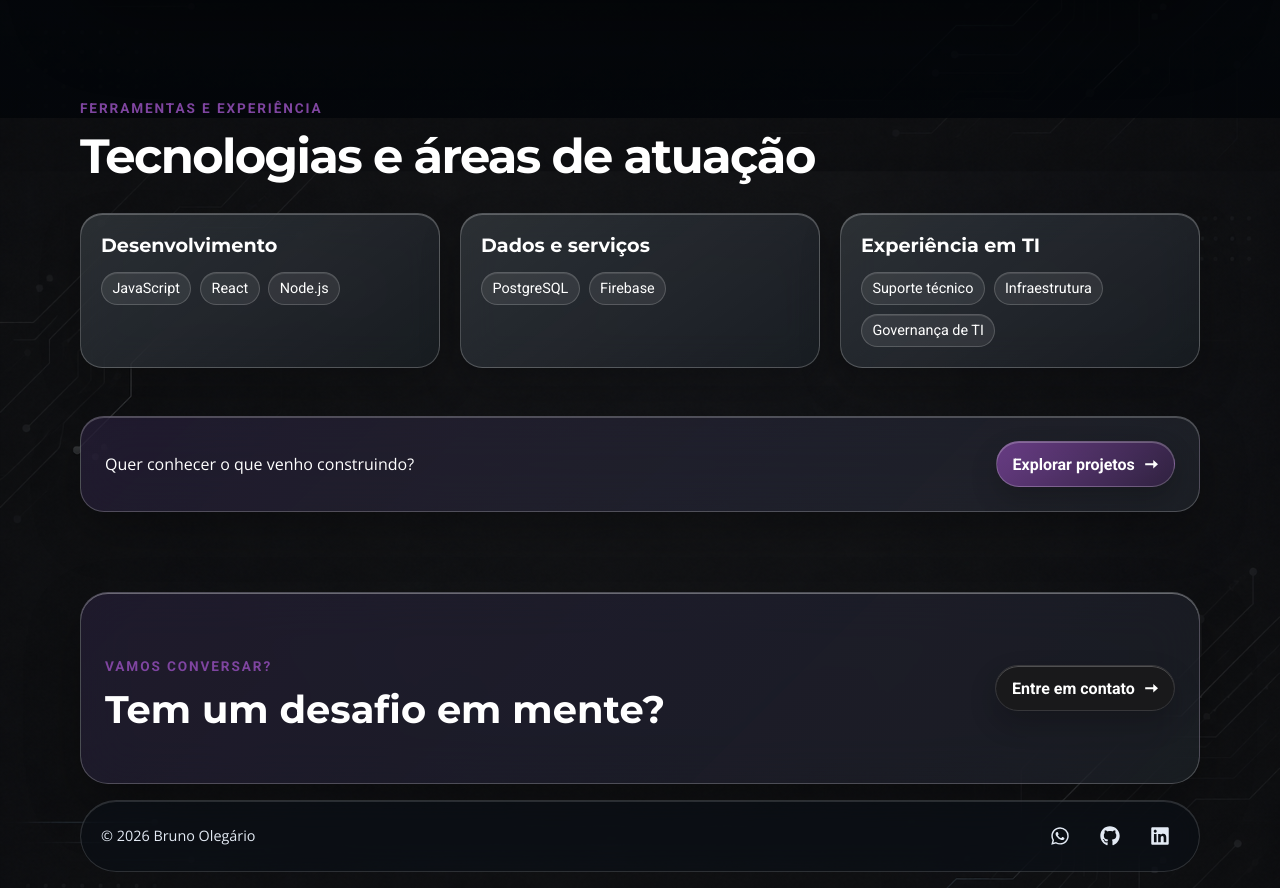
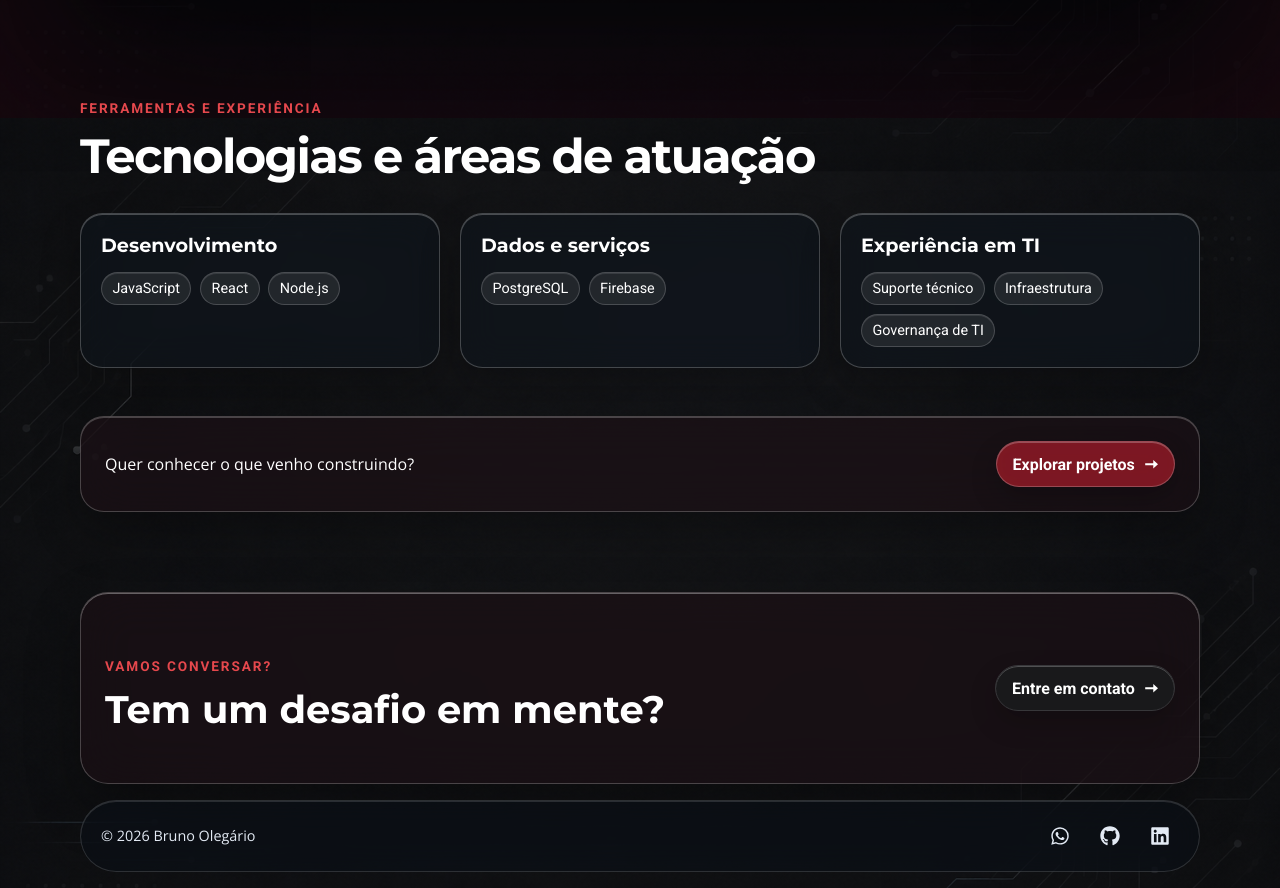
Before and after one commit to olegariobru/MyPort2, a React (Vite) app: page /SobreMim in a window 1280 px wide. Shown: the part 682-1570 px from the top of the page. Built offline with nearby package versions, Linux system fonts and the light colour scheme.

Commit message:
Remove gradients and switch accents to red

```diff
--- a/src/App.css
+++ b/src/App.css
@@ -181,7 +181,7 @@
   padding: 0 1.25rem;
   border: 1px solid var(--glass-border);
   border-radius: 999px;
-  background: linear-gradient(135deg, rgba(255,255,255,.13), rgba(255,255,255,.045) 48%, rgba(127,69,160,.08));
+  background: rgba(16, 23, 33, .54);
   box-shadow: inset 0 1px 0 var(--glass-highlight), 0 16px 44px rgba(0,0,0,.26);
   -webkit-backdrop-filter: var(--glass-blur);
   backdrop-filter: var(--glass-blur);
@@ -194,16 +194,16 @@
 .button {
   border-color: var(--glass-border);
   border-radius: 999px;
-  background: linear-gradient(145deg, rgba(255,255,255,.16), rgba(255,255,255,.055));
+  background: rgba(255,255,255,.1);
   box-shadow: inset 0 1px 0 rgba(255,255,255,.24), 0 12px 28px rgba(0,0,0,.2);
   -webkit-backdrop-filter: blur(16px) saturate(140%);
   backdrop-filter: blur(16px) saturate(140%);
 }
-.buttonPrimary { background: linear-gradient(135deg, rgba(127,69,160,.76), rgba(55,34,72,.72)); }
+.buttonPrimary { background: rgba(151, 27, 39, .8); }
 .buttonPrimary:hover {
-  background: linear-gradient(135deg, rgba(151,87,187,.92), rgba(90,48,116,.88));
+  background: rgba(211, 48, 57, .92);
   border-color: rgba(255,255,255,.42);
-  box-shadow: inset 0 1px 0 rgba(255,255,255,.3), 0 16px 34px rgba(58,22,78,.4);
+  box-shadow: inset 0 1px 0 rgba(255,255,255,.3), 0 16px 34px rgba(117, 12, 22, .4);
 }
 .hero {
   position: relative;
@@ -215,9 +215,7 @@
   overflow: hidden;
   border: 1px solid var(--glass-border);
   border-radius: clamp(1.6rem, 4vw, 3rem);
-  background:
-    linear-gradient(125deg, rgba(255,255,255,.15), rgba(255,255,255,.035) 42%, rgba(127,69,160,.1)),
-    var(--glass-surface);
+  background: var(--glass-surface);
   box-shadow: inset 0 1px 0 var(--glass-highlight), inset 0 -1px 0 rgba(255,255,255,.06), var(--glass-shadow);
   -webkit-backdrop-filter: var(--glass-blur);
   backdrop-filter: var(--glass-blur);
@@ -240,7 +238,7 @@
   z-index: -1;
   inset: 0;
   border-radius: inherit;
-  background: linear-gradient(115deg, rgba(255,255,255,.16), transparent 22%, transparent 72%, rgba(127,69,160,.1));
+  display: none;
   pointer-events: none;
 }
 .heroCopy { position: relative; z-index: 2; }
@@ -256,7 +254,7 @@
 }
 .heroPortrait {
   border-radius: 50%;
-  background: radial-gradient(circle, rgba(255,255,255,.13), rgba(255,255,255,.02) 66%, transparent 67%);
+  background: rgba(255,255,255,.035);
 }
 .portraitPhoto {
   border: 1px solid rgba(255,255,255,.34);
--- a/src/Componentes/Footer/Footer.module.css
+++ b/src/Componentes/Footer/Footer.module.css
@@ -30,7 +30,7 @@
   overflow: hidden;
   border: 1px solid var(--glass-border);
   border-radius: 1.75rem;
-  background: linear-gradient(135deg, rgba(127,69,160,.15), rgba(255,255,255,.045)), var(--glass-surface);
+  background: rgba(30, 17, 22, .58);
   box-shadow: inset 0 1px 0 var(--glass-highlight), 0 22px 54px rgba(0,0,0,.3);
   -webkit-backdrop-filter: var(--glass-blur);
   backdrop-filter: var(--glass-blur);
--- a/src/Componentes/ProjectCards/projectCard.module.css
+++ b/src/Componentes/ProjectCards/projectCard.module.css
@@ -100,7 +100,7 @@
   position: relative;
   border-color: var(--glass-border);
   border-radius: 1.5rem;
-  background: linear-gradient(145deg, rgba(255,255,255,.13), rgba(255,255,255,.035) 46%, rgba(127,69,160,.07)), var(--glass-surface);
+  background: var(--glass-surface);
   box-shadow: inset 0 1px 0 var(--glass-highlight), var(--glass-shadow);
   -webkit-backdrop-filter: var(--glass-blur);
   backdrop-filter: var(--glass-blur);
@@ -111,11 +111,11 @@
   inset: 0;
   border-radius: inherit;
   pointer-events: none;
-  background: linear-gradient(125deg, rgba(255,255,255,.12), transparent 28%);
+  display: none;
 }
 .projectCard:hover {
   transform: translateY(-8px) scale(1.01);
-  border-color: rgba(174,119,206,.62);
+  border-color: rgba(229,72,77,.66);
   box-shadow: inset 0 1px 0 rgba(255,255,255,.4), 0 28px 70px rgba(0,0,0,.42);
 }
 .projectVisual {
@@ -133,4 +133,4 @@
   background: rgba(255,255,255,.06);
   text-decoration: none;
 }
-.projectLink:hover { background: rgba(127,69,160,.16); }
+.projectLink:hover { background: rgba(229,72,77,.16); }
--- a/src/index.css
+++ b/src/index.css
@@ -3,7 +3,7 @@
   color-scheme: dark;
   --azul-escuro: #000;
   --roxo: #19191b;
-  --rosa-texto: #7f45a0;
+  --rosa-texto: #e5484d;
   --branco: #fff;
   --texto-suave: #e3eaf4;
   --painel: rgba(15, 15, 16, 0.9);
@@ -69,10 +69,8 @@ body::before {
   inset: 0;
   z-index: -2;
   pointer-events: none;
-  background:
-    radial-gradient(circle at 16% 8%, rgba(127, 69, 160, .24), transparent 34%),
-    radial-gradient(circle at 84% 28%, rgba(80, 142, 174, .2), transparent 32%),
-    linear-gradient(180deg, rgba(3, 8, 14, .34), rgba(2, 5, 9, .82));
+  background: rgba(2, 5, 9, .58);
+  box-shadow: inset 0 0 220px rgba(145, 18, 31, .16);
 }
 body::after {
   content: "";
@@ -80,11 +78,7 @@ body::after {
   inset: 0;
   z-index: -1;
   pointer-events: none;
-  opacity: .15;
-  background-image: linear-gradient(rgba(255,255,255,.04) 1px, transparent 1px),
-    linear-gradient(90deg, rgba(255,255,255,.04) 1px, transparent 1px);
-  background-size: 72px 72px;
-  mask-image: linear-gradient(to bottom, #000, transparent 78%);
+  display: none;
 }
 .appShell { position: relative; z-index: 0; }
 .sectionHeading { letter-spacing: -.035em; text-wrap: balance; }
@@ -94,6 +88,3 @@ body::after {
     --glass-surface-strong: rgba(8, 12, 19, .96);
   }
 }
-@media (max-width: 640px) {
-  body::after { background-size: 48px 48px; }
-}
--- a/src/paginas/SobreMim/sobremim.css
+++ b/src/paginas/SobreMim/sobremim.css
@@ -25,7 +25,7 @@
   padding: clamp(1.5rem, 4vw, 3rem);
   border: 1px solid var(--glass-border);
   border-radius: 2.25rem;
-  background: linear-gradient(135deg, rgba(255,255,255,.12), rgba(255,255,255,.035)), var(--glass-surface);
+  background: var(--glass-surface);
   box-shadow: inset 0 1px 0 var(--glass-highlight), var(--glass-shadow);
   -webkit-backdrop-filter: var(--glass-blur);
   backdrop-filter: var(--glass-blur);
@@ -34,13 +34,13 @@
 .skillGroup {
   border-color: var(--glass-border);
   border-radius: 1.4rem;
-  background: linear-gradient(145deg, rgba(255,255,255,.12), rgba(255,255,255,.035)), var(--glass-surface);
+  background: var(--glass-surface);
   box-shadow: inset 0 1px 0 rgba(255,255,255,.24), 0 18px 40px rgba(0,0,0,.24);
   -webkit-backdrop-filter: blur(18px) saturate(140%);
   backdrop-filter: blur(18px) saturate(140%);
   transition: transform .25s ease, border-color .25s ease;
 }
-.skillGroup:hover { transform: translateY(-4px); border-color: rgba(174,119,206,.55); }
+.skillGroup:hover { transform: translateY(-4px); border-color: rgba(229,72,77,.58); }
 .skillGroup li {
   border-color: rgba(255,255,255,.18);
   background: rgba(255,255,255,.08);
@@ -49,7 +49,7 @@
 .aboutCta {
   border-color: var(--glass-border);
   border-radius: 1.5rem;
-  background: linear-gradient(135deg, rgba(127,69,160,.16), rgba(255,255,255,.06)), var(--glass-surface);
+  background: rgba(30, 17, 22, .58);
   box-shadow: inset 0 1px 0 rgba(255,255,255,.22), 0 20px 48px rgba(0,0,0,.28);
   -webkit-backdrop-filter: var(--glass-blur);
   backdrop-filter: var(--glass-blur);
```
